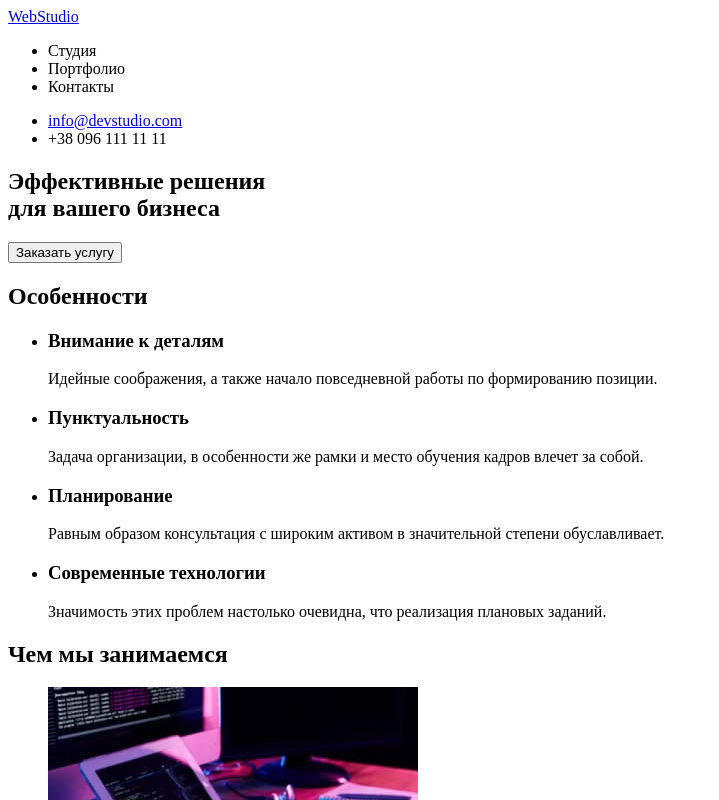
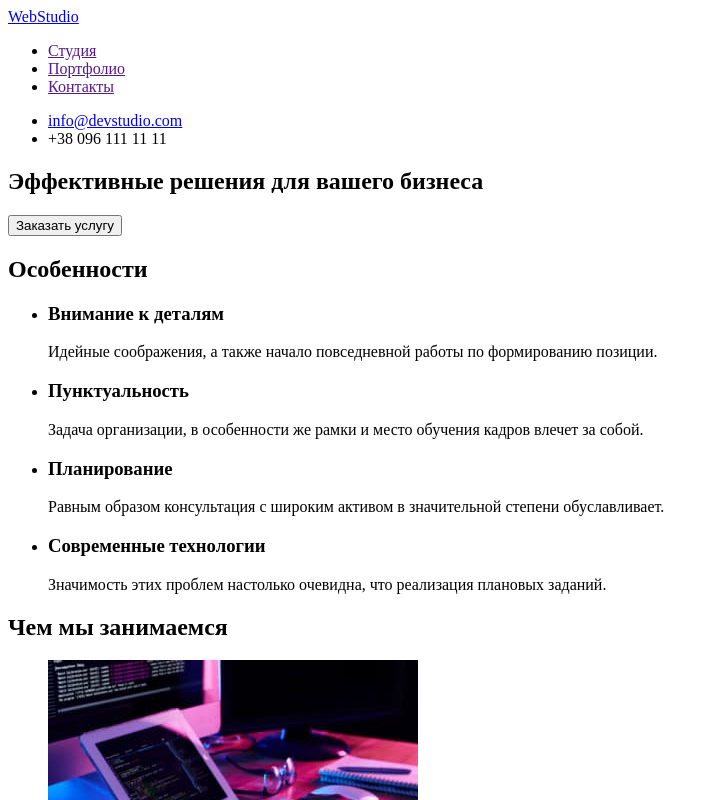
Before and after one commit to QueenVoodoo/goit-markup-hw-01, a plain HTML site: page index.html in a window 1280 px wide. Shown: the top 800 px of the page, without its empty margins (0-719 px from the left). Drawn offline with Linux system fonts and the light colour scheme.

Commit message:
Update index.html
changes

```diff
--- a/index.html
+++ b/index.html
@@ -12,9 +12,9 @@
       <nav>
         <a href="index.html"><span>Web</span><span>Studio</span></a>
         <ul>
-          <li>Студия</li>
-          <li>Портфолио</li>
-          <li>Контакты</li>
+          <li><a href="">Студия</a></li>
+          <li><a href="">Портфолио</a></li>
+          <li><a href="">Контакты</a></li>
         </ul>
       </nav>
       <ul>
@@ -25,7 +25,7 @@
     <!--Main-->
     <main>
       <section>
-        <h1>Эффективные решения<br />для вашего бизнеса</h1>
+        <h1>Эффективные решения для вашего бизнеса</h1>
         <button type="button">Заказать услугу</button>
       </section>
       <!--About us-->
@@ -93,11 +93,9 @@
     </main>
     <!--Footer-->
     <footer>
+      <a href="index.html"><span>Web</span><span>Studio</span></a>
       <address>
         <ul>
-          <li>
-            <a href="index.html"><span>Web</span><span>Studio</span></a>
-          </li>
           <li>
             <a
               href="https://goo.gl/maps/JpqHF6euzhfDJc6Z8"
```
